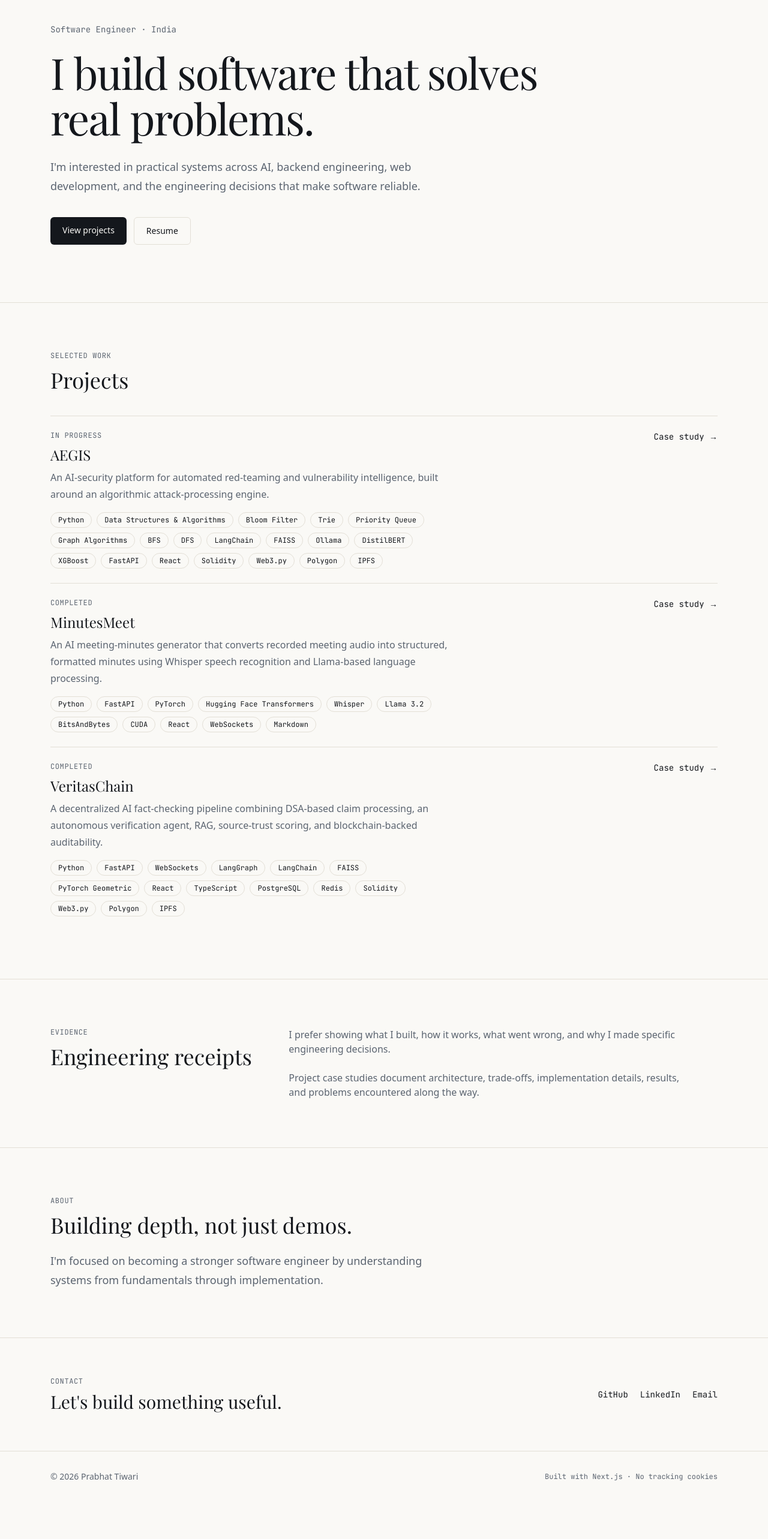
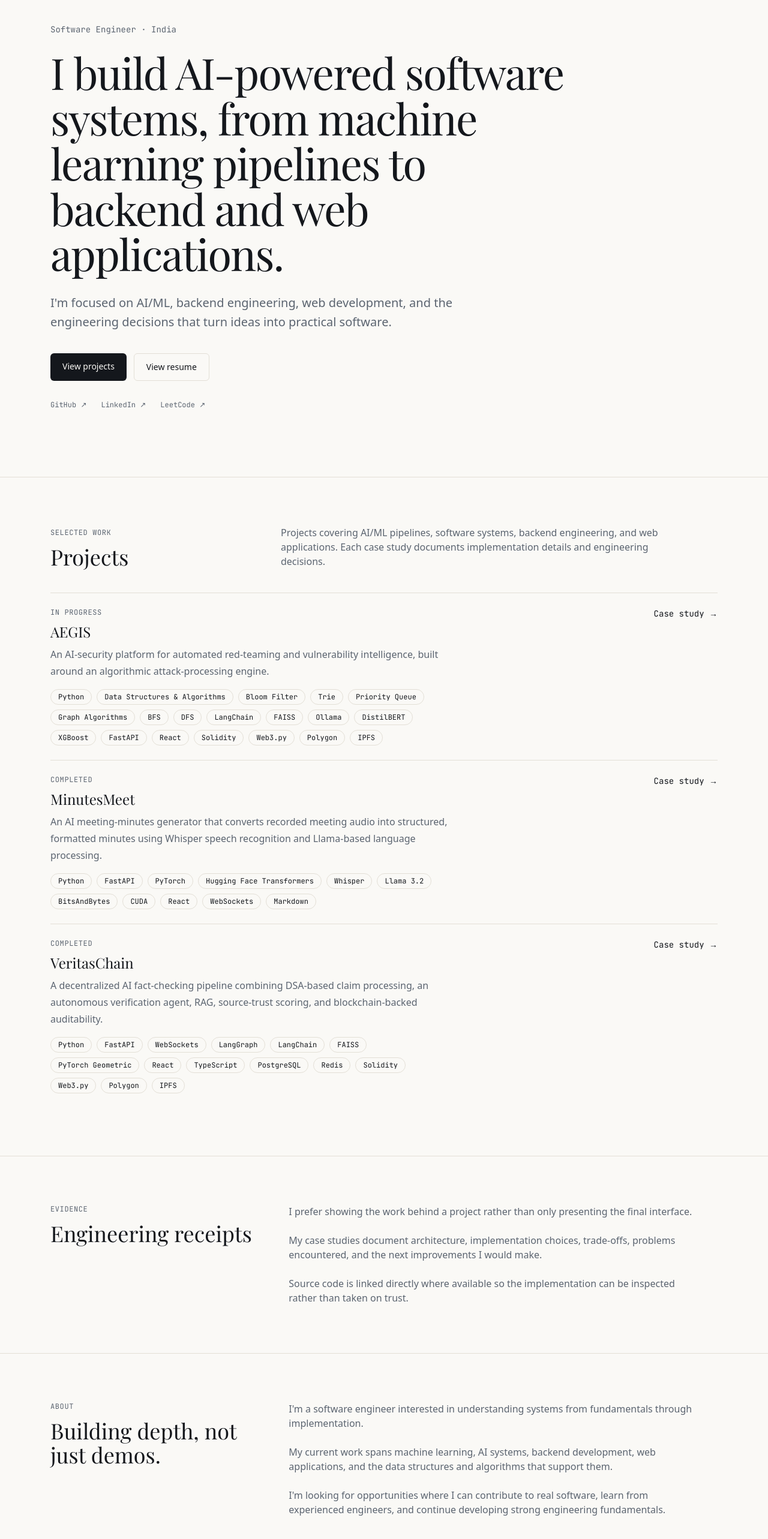
Before and after one commit to quantababy/portfolio, a Next.js app: page / in a window 1280 px wide. Shown: the part 134-2700 px from the top of the page at 60% size. Before the commit the page ends 2638 px from the top, so only its background shows below. Built offline with nearby package versions, Linux system fonts and the light colour scheme; no server answers; a web font is replaced by a local one.

Commit message:
feat: improve recruiter-facing homepage

```diff
--- a/app/page.tsx
+++ b/app/page.tsx
@@ -10,20 +10,21 @@ export default function Home() {
   return (
     <>
       {/* Hero */}
-      <section className="mx-auto max-w-6xl px-5 pb-24 pt-20 sm:pt-28">
+      <section className="mx-auto max-w-6xl px-5 pb-24 pt-20 sm:pb-28 sm:pt-28">
         <div className="max-w-4xl">
           <p className="font-mono text-sm text-[var(--muted)]">
             {siteConfig.role} · {siteConfig.location}
           </p>
 
           <h1 className="mt-6 max-w-4xl font-[family-name:var(--font-display)] text-5xl leading-[1.05] tracking-tight sm:text-6xl lg:text-7xl">
-            I build software that solves real problems.
+            I build AI-powered software systems, from machine learning
+            pipelines to backend and web applications.
           </h1>
 
-          <p className="mt-7 max-w-2xl text-lg leading-8 text-[var(--muted)]">
-            I&apos;m interested in practical systems across AI, backend
-            engineering, web development, and the engineering decisions that
-            make software reliable.
+          <p className="mt-7 max-w-2xl text-lg leading-8 text-[var(--muted)] sm:text-xl">
+            I&apos;m focused on AI/ML, backend engineering, web development,
+            and the engineering decisions that turn ideas into practical
+            software.
           </p>
 
           <div className="mt-9 flex flex-wrap gap-3">
@@ -38,8 +39,37 @@ export default function Home() {
               href="/resume"
               className="rounded-md border border-[var(--line)] px-5 py-3 text-sm font-medium transition-colors hover:border-[var(--foreground)]"
             >
-              Resume
+              View resume
             </Link>
+          </div>
+
+          <div className="mt-8 flex flex-wrap gap-x-6 gap-y-2 font-mono text-xs text-[var(--muted)]">
+            <a
+              href={siteConfig.links.github}
+              target="_blank"
+              rel="noreferrer"
+              className="transition-colors hover:text-[var(--foreground)]"
+            >
+              GitHub ↗
+            </a>
+
+            <a
+              href={siteConfig.links.linkedin}
+              target="_blank"
+              rel="noreferrer"
+              className="transition-colors hover:text-[var(--foreground)]"
+            >
+              LinkedIn ↗
+            </a>
+
+            <a
+              href={siteConfig.links.leetcode}
+              target="_blank"
+              rel="noreferrer"
+              className="transition-colors hover:text-[var(--foreground)]"
+            >
+              LeetCode ↗
+            </a>
           </div>
         </div>
       </section>
@@ -47,7 +77,8 @@ export default function Home() {
       {/* Projects */}
       <section id="projects" className="border-y border-[var(--line)]">
         <div className="mx-auto max-w-6xl px-5 py-20">
-          <div className="mb-10">
+          <div className="mb-10 grid gap-5 md:grid-cols-[1fr_2fr] md:items-end">
+            <div>
               <p className="font-mono text-xs uppercase tracking-wider text-[var(--muted)]">
                 Selected work
               </p>
@@ -55,6 +86,13 @@ export default function Home() {
               <h2 className="mt-3 font-[family-name:var(--font-display)] text-4xl">
                 Projects
               </h2>
+            </div>
+
+            <p className="max-w-2xl text-[var(--muted)]">
+              Projects covering AI/ML pipelines, software systems, backend
+              engineering, and web applications. Each case study documents
+              implementation details and engineering decisions.
+            </p>
           </div>
 
           <div>
@@ -65,8 +103,9 @@ export default function Home() {
         </div>
       </section>
 
-      {/* Engineering receipts */}
-      <section className="mx-auto max-w-6xl px-5 py-20">
+      {/* Engineering evidence */}
+      <section className="border-b border-[var(--line)]">
+        <div className="mx-auto max-w-6xl px-5 py-20">
           <div className="grid gap-10 md:grid-cols-[1fr_2fr]">
             <div>
               <p className="font-mono text-xs uppercase tracking-wider text-[var(--muted)]">
@@ -80,23 +119,30 @@ export default function Home() {
 
             <div className="max-w-2xl space-y-6 text-[var(--muted)]">
               <p>
-              I prefer showing what I built, how it works, what went wrong, and
-              why I made specific engineering decisions.
+                I prefer showing the work behind a project rather than only
+                presenting the final interface.
               </p>
 
               <p>
-              Project case studies document architecture, trade-offs,
-              implementation details, results, and problems encountered along
-              the way.
+                My case studies document architecture, implementation choices,
+                trade-offs, problems encountered, and the next improvements I
+                would make.
               </p>
+
+              <p>
+                Source code is linked directly where available so the
+                implementation can be inspected rather than taken on trust.
+              </p>
+            </div>
           </div>
         </div>
       </section>
 
       {/* About */}
-      <section className="border-t border-[var(--line)]">
+      <section className="border-b border-[var(--line)]">
         <div className="mx-auto max-w-6xl px-5 py-20">
-          <div className="max-w-2xl">
+          <div className="grid gap-10 md:grid-cols-[1fr_2fr]">
+            <div>
               <p className="font-mono text-xs uppercase tracking-wider text-[var(--muted)]">
                 About
               </p>
@@ -104,18 +150,33 @@ export default function Home() {
               <h2 className="mt-3 font-[family-name:var(--font-display)] text-4xl">
                 Building depth, not just demos.
               </h2>
+            </div>
 
-            <p className="mt-6 text-lg leading-8 text-[var(--muted)]">
-              I&apos;m focused on becoming a stronger software engineer by
-              understanding systems from fundamentals through implementation.
+            <div className="max-w-2xl space-y-6 text-[var(--muted)]">
+              <p>
+                I&apos;m a software engineer interested in understanding
+                systems from fundamentals through implementation.
               </p>
+
+              <p>
+                My current work spans machine learning, AI systems, backend
+                development, web applications, and the data structures and
+                algorithms that support them.
+              </p>
+
+              <p>
+                I&apos;m looking for opportunities where I can contribute to
+                real software, learn from experienced engineers, and continue
+                developing strong engineering fundamentals.
+              </p>
+            </div>
           </div>
         </div>
       </section>
 
       {/* Contact */}
-      <section className="border-t border-[var(--line)]">
-        <div className="mx-auto flex max-w-6xl flex-col gap-6 px-5 py-16 sm:flex-row sm:items-center sm:justify-between">
+      <section>
+        <div className="mx-auto flex max-w-6xl flex-col gap-7 px-5 py-16 sm:flex-row sm:items-center sm:justify-between">
           <div>
             <p className="font-mono text-xs uppercase tracking-wider text-[var(--muted)]">
               Contact
@@ -126,12 +187,12 @@ export default function Home() {
             </h2>
           </div>
 
-          <div className="flex gap-5 font-mono text-sm">
+          <div className="flex flex-wrap gap-5 font-mono text-sm">
             <a
               href={siteConfig.links.github}
               target="_blank"
               rel="noreferrer"
-              className="hover:text-[var(--accent)]"
+              className="transition-colors hover:text-[var(--accent)]"
             >
               GitHub
             </a>
@@ -140,14 +201,14 @@ export default function Home() {
               href={siteConfig.links.linkedin}
               target="_blank"
               rel="noreferrer"
-              className="hover:text-[var(--accent)]"
+              className="transition-colors hover:text-[var(--accent)]"
             >
               LinkedIn
             </a>
 
             <a
               href={siteConfig.links.email}
-              className="hover:text-[var(--accent)]"
+              className="transition-colors hover:text-[var(--accent)]"
             >
               Email
             </a>
```
Lines whose indentation alone changed are shown as unchanged.
